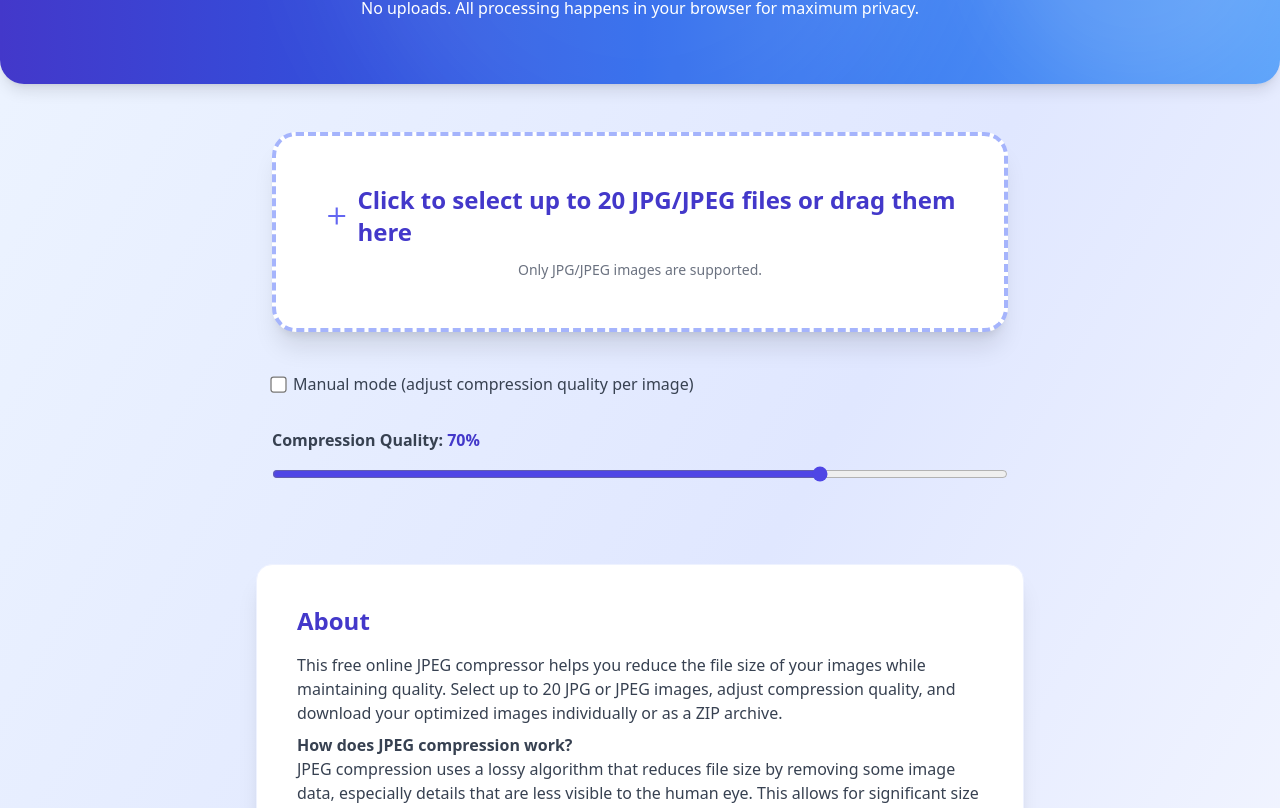
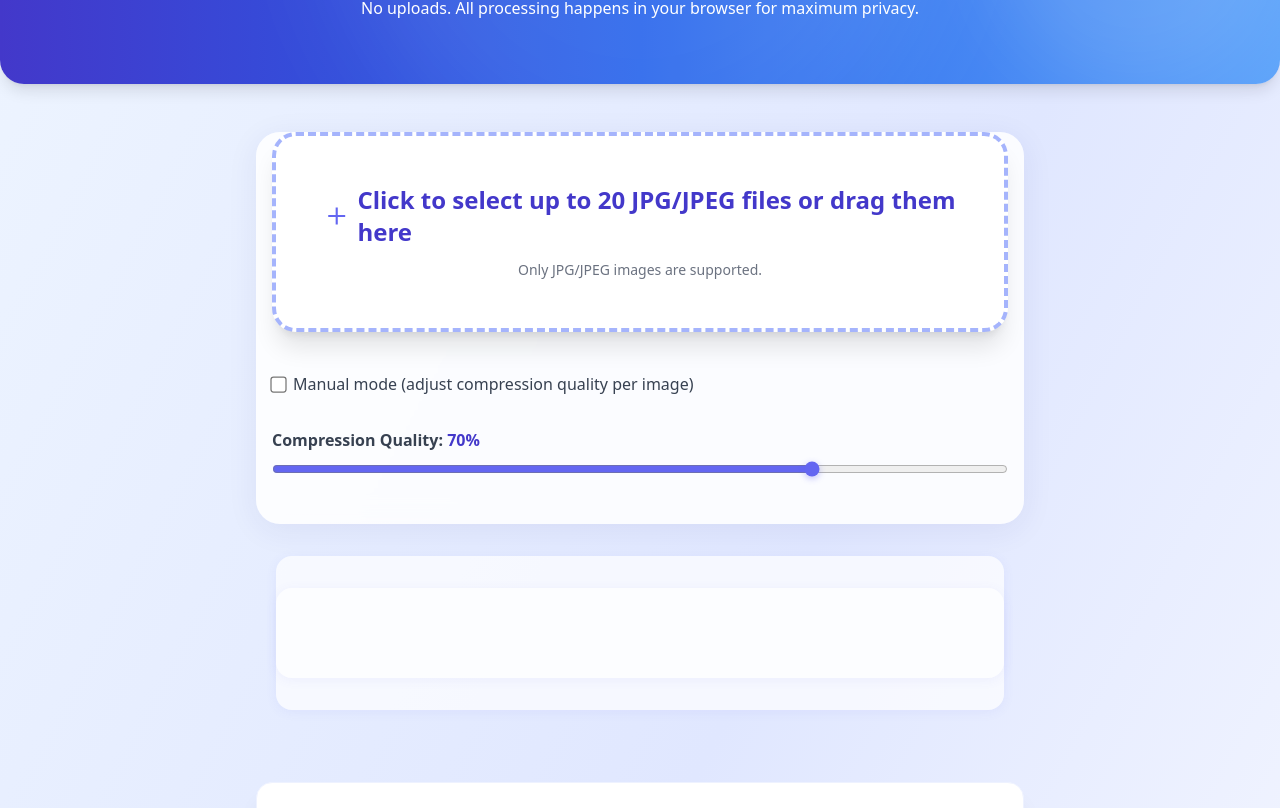
Before and after one commit to codewith-swapnil/compress-jpeg, a React (Vite) app: page / in a window 1280 px wide. Shown: the part 412-1220 px from the top of the page. Built offline with nearby package versions, Linux system fonts and the light colour scheme.

Commit message:
improved favicon

```diff
--- a/index.html
+++ b/index.html
@@ -10,6 +10,15 @@
     <meta property="og:type" content="website" />
     <meta property="og:url" content="https://yourdomain.com/" />
     <meta property="og:image" content="https://yourdomain.com/og-image.png" />
+    <link rel="icon" type="image/png" href="favicon.png" />
+    <!-- Google AdSense -->
+    <script async src="https://pagead2.googlesyndication.com/pagead/js/adsbygoogle.js?client=ca-pub-4062060956100997" crossorigin="anonymous"></script>
+    <!-- Linting and best practices -->
+    <meta http-equiv="X-UA-Compatible" content="IE=edge" />
+    <meta name="theme-color" content="#6366f1" />
+    <meta name="robots" content="index, follow" />
+    <meta name="apple-mobile-web-app-capable" content="yes" />
+    <meta name="apple-mobile-web-app-status-bar-style" content="black-translucent" />
   </head>
   <body>
     <div id="root"></div>
--- a/src/App.jsx
+++ b/src/App.jsx
@@ -1,4 +1,4 @@
-import React, { useState } from "react";
+import React, { useState, useEffect } from "react";
 import imageCompression from "browser-image-compression";
 import JSZip from "jszip";
 import { Helmet } from "react-helmet";
@@ -118,6 +118,15 @@ export default function App() {
       }
     ]
   };
+
+  // Google Ads: trigger (re)render after mount for SPA
+  useEffect(() => {
+    if (window.adsbygoogle && window.adsbygoogle.loaded !== undefined) {
+      try {
+        window.adsbygoogle.push({});
+      } catch (e) {}
+    }
+  }, []);
 
   return (
     <>
@@ -337,6 +346,16 @@ export default function App() {
           )}
         </section>
 
+        {/* Google AdSense Ad (top of main content) */}
+        <div className="google-ad">
+          <ins className="adsbygoogle"
+            style={{ display: "block" }}
+            data-ad-client="ca-pub-40620600997"
+            data-ad-slot="1234567890"
+            data-ad-format="auto"
+            data-full-width-responsive="true"></ins>
+        </div>
+
         {/* About Section */}
         <section id="about" className="w-full max-w-3xl bg-white rounded-2xl shadow-xl p-10 mb-12 mt-10 border border-indigo-50">
           <h2 className="text-2xl font-bold mb-4 text-indigo-700" itemProp="headline">{t('about')}</h2>
--- a/src/index.css
+++ b/src/index.css
@@ -2,23 +2,58 @@
 @tailwind components;
 @tailwind utilities;
 
-/* Custom styles for modern look */
+/* Modern, authentic look enhancements */
 body {
   font-family: 'Inter', 'Segoe UI', Arial, sans-serif;
-  background: linear-gradient(135deg, #f0f4ff 0%, #e0e7ff 100%);
+  background: linear-gradient(120deg, #f0f4ff 0%, #e0e7ff 50%, #f8fafc 100%);
+  min-height: 100vh;
+  color: #232946;
+}
+
+header, nav {
+  background: rgba(49, 46, 129, 0.92);
+  box-shadow: 0 4px 24px 0 rgba(49,46,129,0.08);
+}
+
+section, .bg-glass {
+  background: rgba(255,255,255,0.85);
+  backdrop-filter: blur(12px);
+  border-radius: 1.5rem;
+  box-shadow: 0 6px 32px 0 rgba(49,46,129,0.07);
 }
 
 input[type="range"].accent-indigo-600::-webkit-slider-thumb {
-  background: #4f46e5;
+  background: #6366f1;
+  border: 2px solid #fff;
+  width: 18px;
+  height: 18px;
+  border-radius: 50%;
+  box-shadow: 0 2px 6px #6366f155;
 }
 input[type="range"].accent-indigo-600::-moz-range-thumb {
-  background: #4f46e5;
+  background: #6366f1;
+  border: 2px solid #fff;
+  width: 18px;
+  height: 18px;
+  border-radius: 50%;
+  box-shadow: 0 2px 6px #6366f155;
 }
 input[type="range"].accent-indigo-600::-ms-thumb {
-  background: #4f46e5;
+  background: #6366f1;
+  border: 2px solid #fff;
+  width: 18px;
+  height: 18px;
+  border-radius: 50%;
+  box-shadow: 0 2px 6px #6366f155;
 }
 
-/* Hide scrollbars for grid previews */
+input[type="range"].accent-indigo-600 {
+  accent-color: #6366f1;
+  height: 4px;
+  background: linear-gradient(90deg, #6366f1 0%, #818cf8 100%);
+  border-radius: 2px;
+}
+
 ::-webkit-scrollbar {
   width: 8px;
   background: #e0e7ff;
@@ -27,3 +62,93 @@ input[type="range"].accent-indigo-600::-ms-thumb {
   background: #c7d2fe;
   border-radius: 4px;
 }
+
+select, button, input, textarea {
+  transition: box-shadow 0.2s, border-color 0.2s, background 0.2s;
+}
+
+button:focus, select:focus, input:focus, textarea:focus {
+  outline: none;
+  box-shadow: 0 0 0 2px #6366f1;
+  border-color: #6366f1;
+}
+
+button, .btn {
+  font-weight: 600;
+  border-radius: 0.75rem;
+  box-shadow: 0 2px 8px 0 rgba(99,102,241,0.08);
+  transition: background 0.2s, box-shadow 0.2s, transform 0.1s;
+}
+
+button:hover, .btn:hover {
+  background: linear-gradient(90deg, #6366f1 0%, #818cf8 100%);
+  color: #fff;
+  transform: translateY(-2px) scale(1.03);
+  box-shadow: 0 6px 24px 0 rgba(99,102,241,0.13);
+}
+
+.bg-glass {
+  background: rgba(255,255,255,0.7);
+  backdrop-filter: blur(8px);
+}
+
+.animate-fade-in {
+  animation: fadeIn 1s both;
+}
+.animate-fade-in.delay-100 { animation-delay: .1s; }
+.animate-fade-in.delay-200 { animation-delay: .2s; }
+.animate-fade-in.delay-300 { animation-delay: .3s; }
+@keyframes fadeIn {
+  from { opacity: 0; transform: translateY(20px);}
+  to { opacity: 1; transform: none; }
+}
+
+.card {
+  background: rgba(255,255,255,0.95);
+  border-radius: 1.25rem;
+  box-shadow: 0 4px 24px 0 rgba(49,46,129,0.09);
+  padding: 2rem;
+  transition: box-shadow 0.2s, transform 0.1s;
+}
+.card:hover {
+  box-shadow: 0 8px 32px 0 rgba(99,102,241,0.13);
+  transform: translateY(-2px) scale(1.02);
+}
+
+input, select, textarea {
+  border-radius: 0.5rem;
+  border: 1px solid #e0e7ff;
+  padding: 0.5rem 1rem;
+  background: #f8fafc;
+}
+
+input:focus, select:focus, textarea:focus {
+  border-color: #6366f1;
+  background: #fff;
+}
+
+label {
+  font-weight: 500;
+  color: #3730a3;
+}
+
+footer {
+  background: transparent;
+  color: #6366f1;
+  font-weight: 500;
+  letter-spacing: 0.02em;
+}
+
+/* Google AdSense ad container styling for better integration */
+.adsbygoogle, .google-ad {
+  display: flex;
+  justify-content: center;
+  align-items: center;
+  margin: 2rem auto;
+  min-height: 90px;
+  width: 100%;
+  max-width: 728px;
+  background: rgba(255,255,255,0.7);
+  border-radius: 1rem;
+  box-shadow: 0 2px 12px 0 rgba(99,102,241,0.07);
+}
```
Also changed, not shown: public/favicon.png (added).
